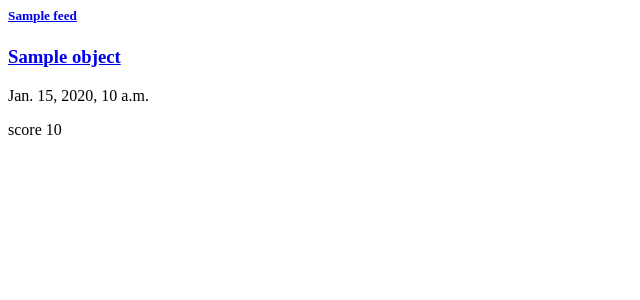
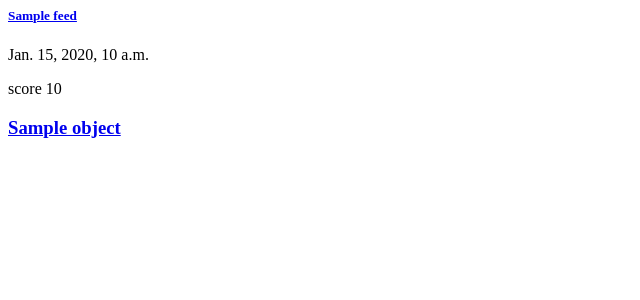
Before and after one commit to andreasofthings/feeds, a Django app: template feeds/templates/feeds/post_list_page.html in a window 1280 px wide. Shown: the top 300 px of the page, without its empty margins (0-640 px from the left). Run offline with Django 3.2, Linux system fonts and the light colour scheme; the template is opened without the code that fills it: most values are stand-ins (such as "Sample title", 1, 10 or a date in 2020); parts of the project's set-up code (start-up, migrations or seed data) failed here and were passed over.

Commit message:
Update post_list_page.html

```diff
--- a/feeds/templates/feeds/post_list_page.html
+++ b/feeds/templates/feeds/post_list_page.html
@@ -6,21 +6,23 @@
 {% for node in object_list %}
 <div class="row">
     <div class="col-md-8">
-      <p>
         <h5>
           <a href="{{ node.feed.get_absolute_url }}" alt="{{node.feed.title}}">{{node.feed.title}}</a>
         </h5>
-      </p>
-      <p>
-        <h3>
-          <a href="{{ node.get_absolute_url }}">{{ node.title }}</a>
-        </h3>
-      </p>
     </div>
     <div class="col-md-4">
       <p>{{ node.published }}</p>
       <p>score {{ node.score }}</p>
     </div>
 </div>
+<div class="row">
+    <div class="col-md-12">
+        <h3>
+            <a href="{{ node.get_absolute_url }}">{{ node.title }}</a>
+        </h3>
+    </div>
+</div>
+
 {% endfor %}
+
 {% show_more %}
```
